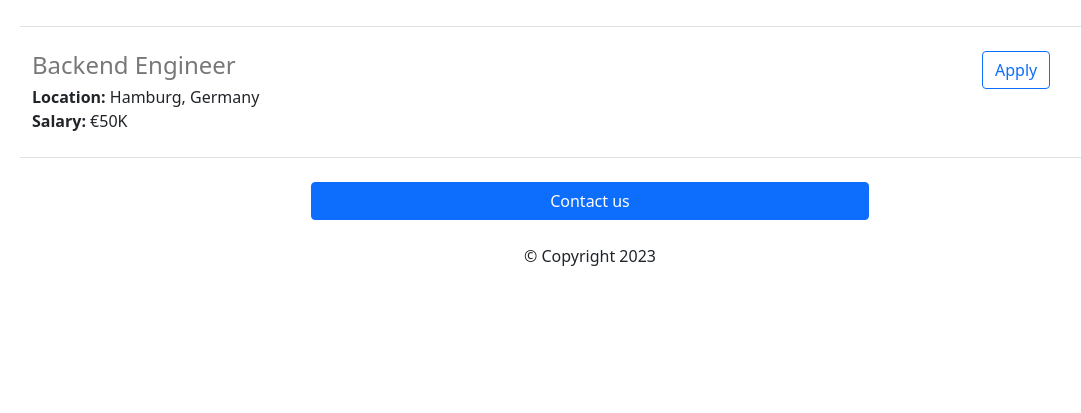
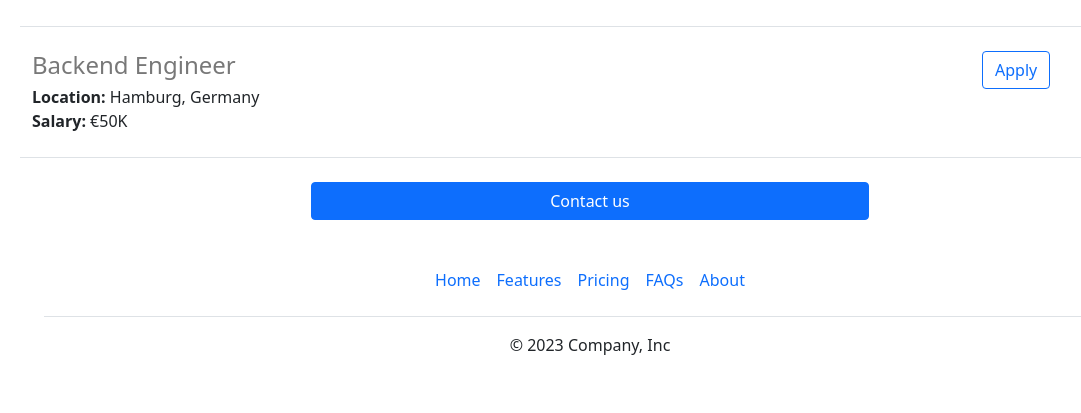
Before and after one commit to HaudegenHH/flask-website, a Flask app: page / in a window 1280 px wide. Shown: the part 1302-1715 px from the top of the page, without its empty margins (50-1131 px from the left). Before the commit the page ends 1568 px from the top, so only its background shows below. Run offline with Flask 3, Linux system fonts and the light colour scheme.

Commit message:
changed footer

```diff
--- a/templates/home.html
+++ b/templates/home.html
@@ -46,7 +46,30 @@
 
         <div class="d-grid col-6 mx-auto">
             <button class="btn btn-primary">Contact us</button>
-            <p class="text-center mt-4">&copy; Copyright 2023</p>
+        </div>
+
+
+        <div class="container">
+            <footer class="py-3 my-4">
+                <ul class="nav justify-content-center border-bottom pb-3 mb-3">
+                    <li class="nav-item">
+                        <a href="#" class="nav-link px-2 text-body-secondary">Home</a>
+                    </li>
+                    <li class="nav-item">
+                        <a href="#" class="nav-link px-2 text-body-secondary">Features</a>
+                    </li>
+                    <li class="nav-item">
+                        <a href="#" class="nav-link px-2 text-body-secondary">Pricing</a>
+                    </li>
+                    <li class="nav-item">
+                        <a href="#" class="nav-link px-2 text-body-secondary">FAQs</a>
+                    </li>
+                    <li class="nav-item">
+                        <a href="#" class="nav-link px-2 text-body-secondary">About</a>
+                    </li>
+                </ul>
+                <p class="text-center text-body-secondary">&copy; 2023 Company, Inc</p>
+            </footer>
         </div>
 
     </div>
```
